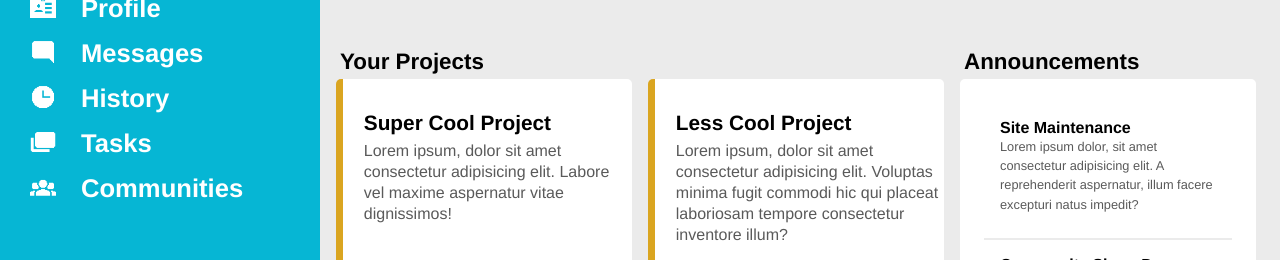
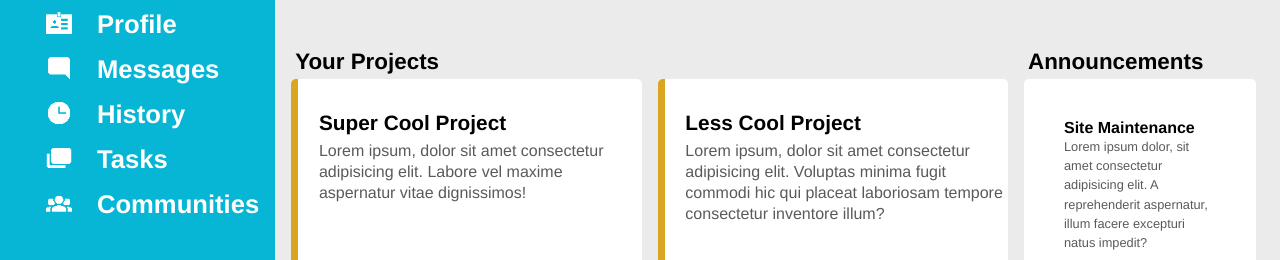
Before and after one commit to Rlaur2/admin_dashboard, a plain HTML site: page index.html in a window 1280 px wide. Shown: the part 197-457 px from the top of the page. Drawn offline with Linux system fonts and the light colour scheme.

Commit message:
Finalized layout

```diff
--- a/style.css
+++ b/style.css
@@ -11,7 +11,7 @@ body {
 
 .container {
     display: grid;
-    grid-template-columns: repeat(4, minmax(125px, 1fr));
+    grid-template-columns: auto auto auto 20vw;
     min-height: 100vh;
     grid-template-areas:
     'dashboard header header header'
@@ -24,6 +24,7 @@ body {
 .dashboard {
     grid-area: dashboard;
     background-color: #06b6d4;
+    padding: 1rem;
     color: white;
     font-weight: 900;
     font-size: 1.6rem;
```
